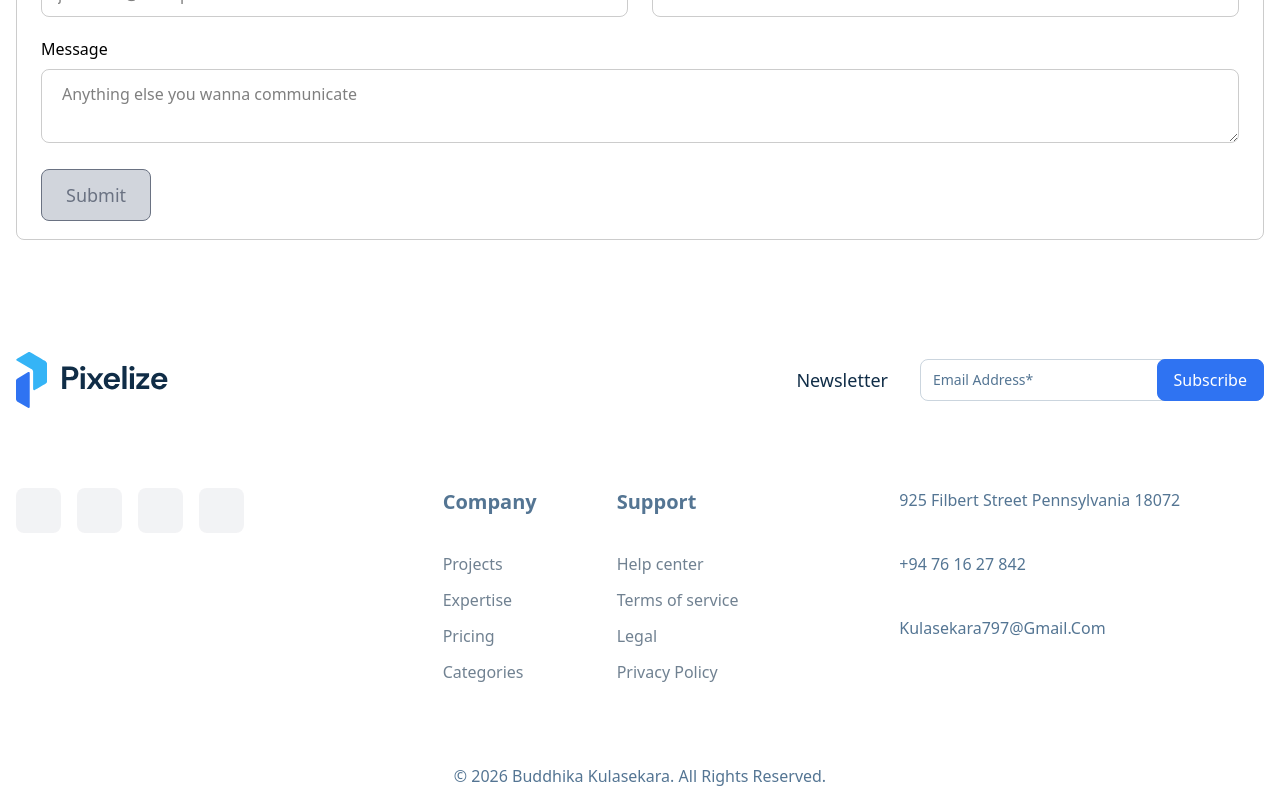
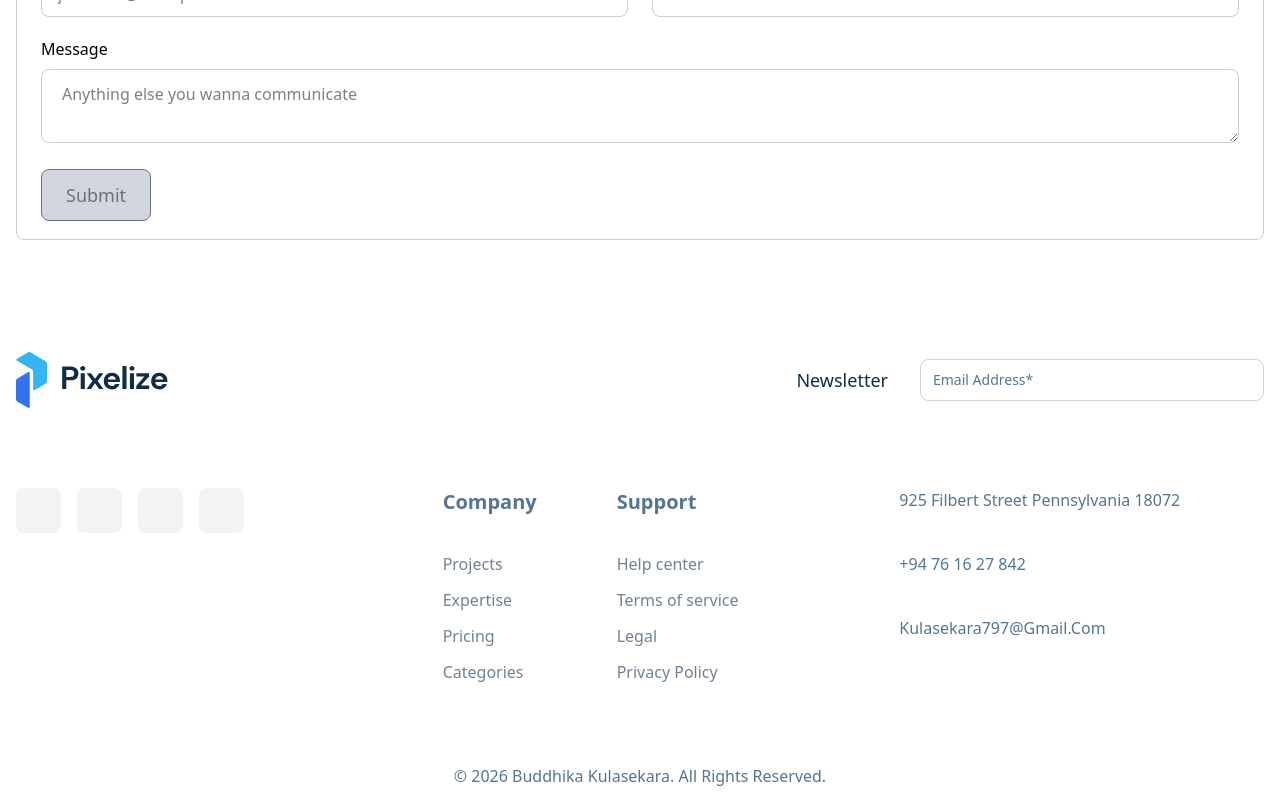
Before and after one commit to BuddhikaKulasekara/buddhika_portfolio, a Next.js app: page / in a window 1280 px wide. Shown: the part 4075-4875 px from the top of the page. Built offline with nearby package versions, Linux system fonts and the light colour scheme; some icons are missing.

Commit message:
fear: Footer details change

```diff
--- a/src/app/components/Layout/Footer/index.tsx
+++ b/src/app/components/Layout/Footer/index.tsx
@@ -41,11 +41,11 @@ const Footer = () => {
                 placeholder='Email Address*'
                 className='py-2.5 pl-3 pr-32 text-sm rounded-lg placeholder:text-lightgrey border border-lightgrey/30 focus:border-primary focus:outline-0 w-full'
               />
-              <div className='absolute bottom-0 right-0'>
+              {/*<div className='absolute bottom-0 right-0'>
                 <button className='px-4 py-2 text-base font-medium text-white border rounded-lg border-primary bg-primary'>
                   Subscribe
                 </button>
-              </div>
+              </div>*/}
             </div>
           </div>
         </div>
```
